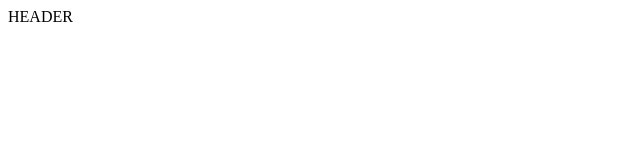
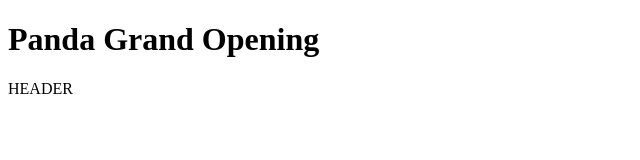
Before and after one commit to panda-droid/pandawork1, a plain HTML site: page index.html in a window 1280 px wide. Shown: the whole page, without its empty margins (0-640 px from the left). Drawn offline with Linux system fonts and the light colour scheme.

Commit message:
Panda returned

```diff
--- a/index.html
+++ b/index.html
@@ -5,8 +5,8 @@
     <meta name="viewport" content="width=device-width, initial-scale=1.0" />
     <title>Document</title>
   </head>
-
   <body>
+    <h1>Panda Grand Opening</h1>
     <header>HEADER</header>
   </body>
 </html>
```
